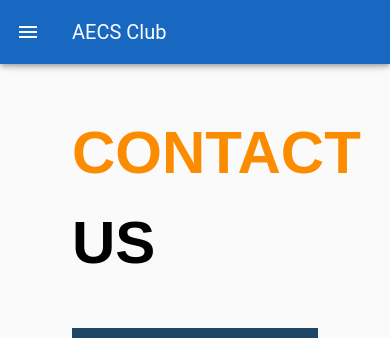
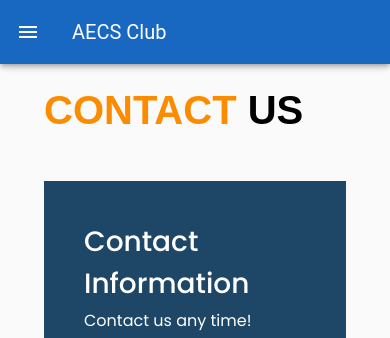
Before and after one commit to AECS-iics/clubwebsite, a Nuxt app: page /contact in a window 390 px wide. Shown: the top 338 px of the page. Built offline with nearby package versions, Linux system fonts and the light colour scheme; grey boxes are pictures that could not be loaded; a web font is replaced by a local one.

Commit message:
Contact page responsive

```diff
--- a/pages/contact.vue
+++ b/pages/contact.vue
@@ -1,10 +1,10 @@
 <template>
-  <v-container fluid class="pa-10 pa-sm-6 pa-xs-2" color = "black">
+  <v-container fluid class="responsive-padding" color = "black">
     <v-row class="text-left mt-6">
       <v-col>
-        <h1>
-          <span class="text-warning font-weight-bold teacher-font" style="font-size: 60px;">CONTACT</span>
-          <span class="text-primary-darken-4 teacher-font" style="font-size: 60px;"> US</span>
+        <h1 class = "responsive-title">
+          <span class="text-warning font-weight-bold teacher-font">CONTACT</span>
+          <span class="text-primary-darken-4 teacher-font"> US</span>
         </h1>
       </v-col>
     </v-row>
@@ -120,4 +120,34 @@ body {
     border-radius: 0 !important;
   }
 }
+.responsive-padding {
+  padding: 40px; /* equivalent to pa-10 */
+}
+
+@media (max-width: 960px) {
+  .responsive-padding {
+    padding: 24px; /* roughly pa-6 */
+  }
+}
+
+@media (max-width: 600px) {
+  .responsive-padding {
+    padding: 12px; /* roughly pa-2 */
+  }
+}
+.responsive-title {
+  font-size: 60px;
+}
+
+@media (max-width: 960px) {
+  .responsive-title {
+    font-size: 50px;
+  }
+}
+
+@media (max-width: 600px) {
+  .responsive-title {
+    font-size: 40px;
+  }
+}
 </style>
```
